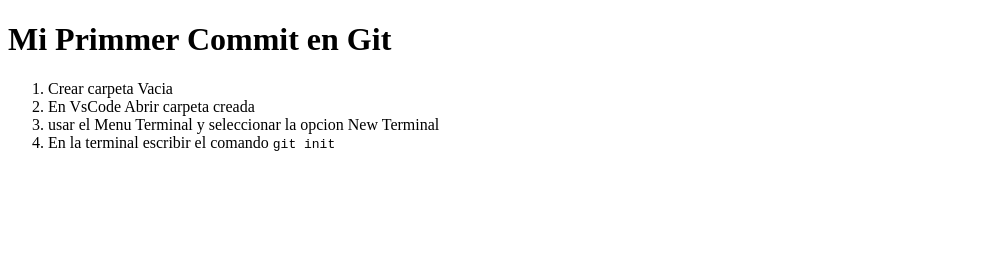
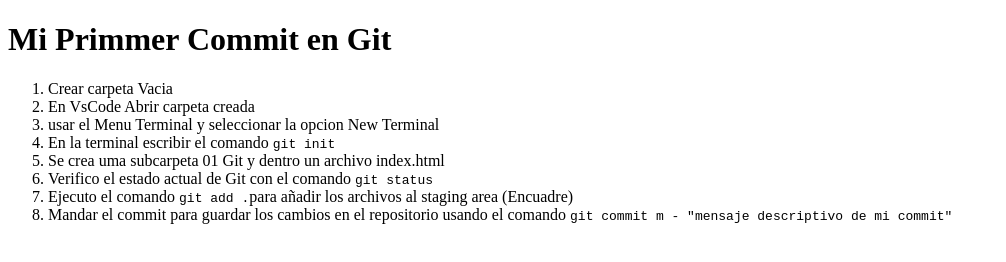
Before and after one commit to Xazvr/mi-primer-commit-, a plain HTML site: page 01-GIT/index.html in a window 1280 px wide. Shown: the whole page, without its empty margins (0-1006 px from the left). Drawn offline with Linux system fonts and the light colour scheme.

Commit message:
aRCHIVO MODIFICADO

```diff
--- a/01-GIT/index.html
+++ b/01-GIT/index.html
@@ -12,6 +12,10 @@
         <li>En VsCode Abrir carpeta creada</li>
         <li>usar el Menu Terminal  y  seleccionar la opcion New Terminal</li>
         <li>En la terminal escribir el comando <code>git init</code></li>
+        <li>Se crea uma subcarpeta 01 Git y dentro un archivo index.html</li>
+        <li>Verifico el estado actual de Git con el comando <code>git status</code></li>
+        <li>Ejecuto el comando <code>git add .</code>para añadir los archivos al staging area (Encuadre)</li>
+        <li>Mandar el commit para guardar los cambios en el repositorio usando el comando <code>git commit m - "mensaje descriptivo de mi commit"</code></li>
     </ol>
 </body>
 </html>
```
